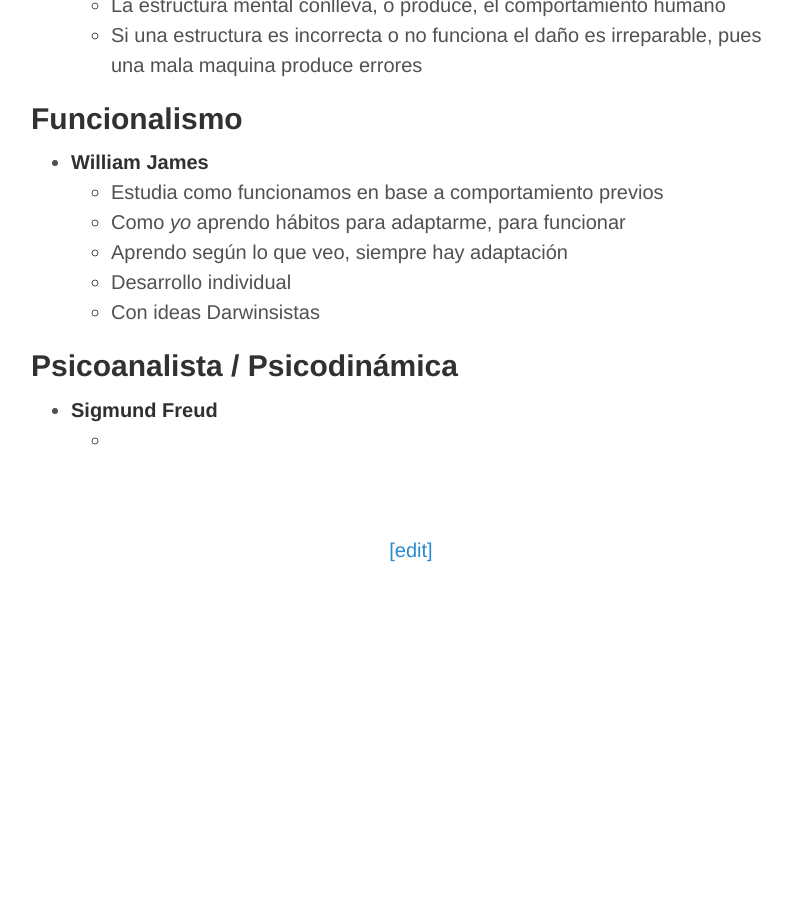
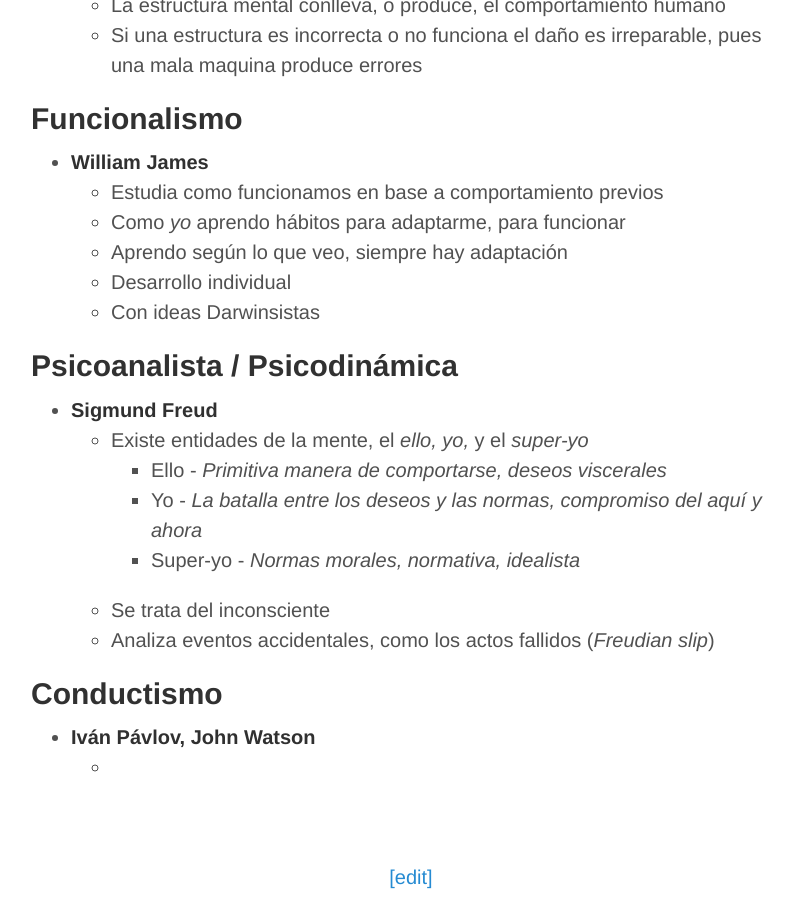
Before and after one commit to alex-esc/notes, a Jekyll site: the page built from _posts/2020-01-15-comportamiento-humano.md, in a window 1280 px wide and 900 px high, scrolled down 2084 px. Shown: the whole window, without its empty margins (229-1022 px from the left). Built offline with Jekyll 4.4.1, drawn with Linux system fonts in a browser that asks for light colours; before the commit the page ends 2657 px from its top, so only the background shows below that.

Commit message:
Update 2020-01-15-comportamiento-humano.md

```diff
--- a/_posts/2020-01-15-comportamiento-humano.md
+++ b/_posts/2020-01-15-comportamiento-humano.md
@@ -79,4 +79,14 @@ Antes de formalizarse como una ciencia y seguía formando parte de la filosofía
 ## Psicoanalista / Psicodinámica
 
 * __Sigmund Freud__
+	+ Existe entidades de la mente, el *ello, yo,* y el *super-yo*
+		+ Ello - *Primitiva manera de comportarse, deseos viscerales*
+		+ Yo - *La batalla entre los deseos y las normas, compromiso del aquí y ahora*
+		+ Super-yo - *Normas morales, normativa, idealista*
+	+ Se trata del inconsciente
+	+ Analiza eventos accidentales, como los actos fallidos (*Freudian slip*)
+
+## Conductismo
+
+* __Iván Pávlov, John Watson__
 	+
```
